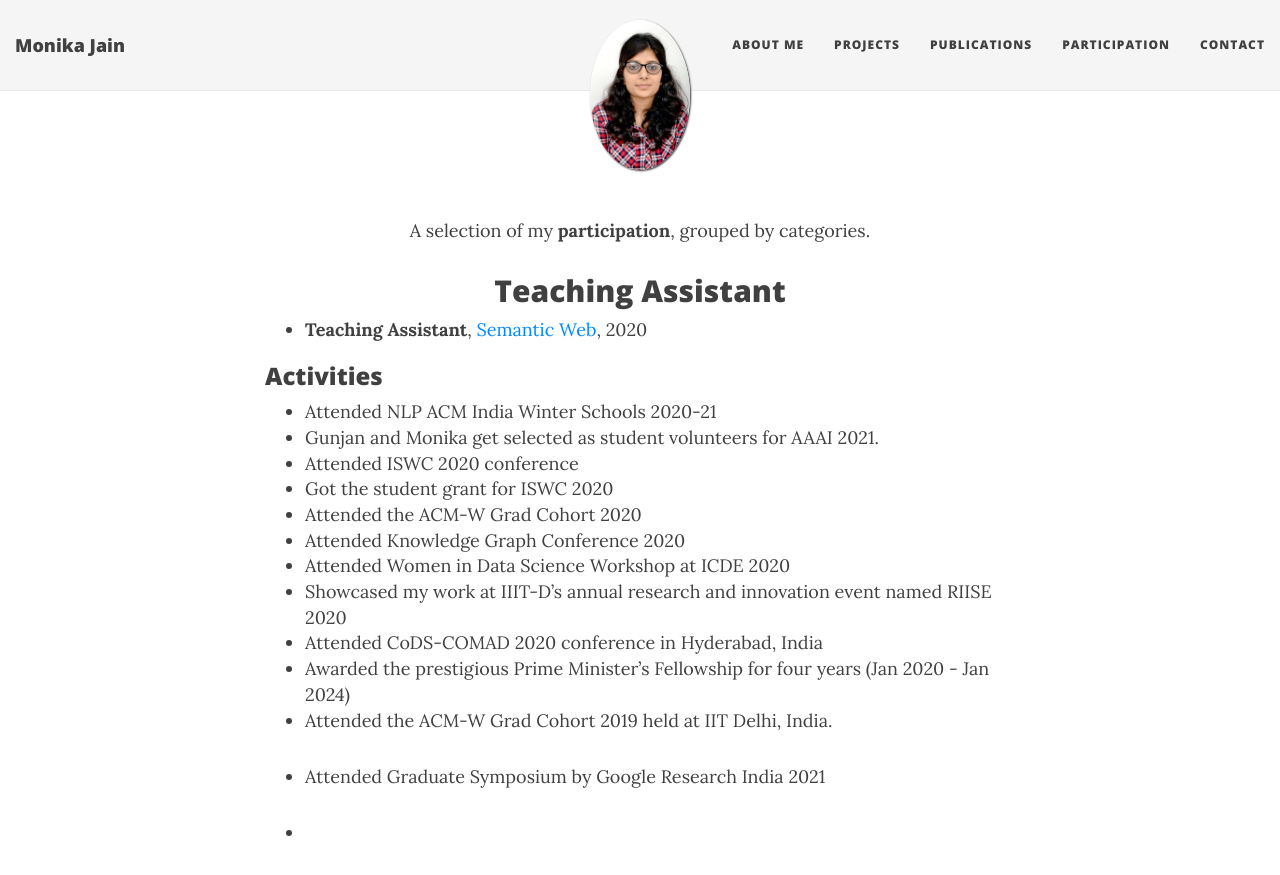
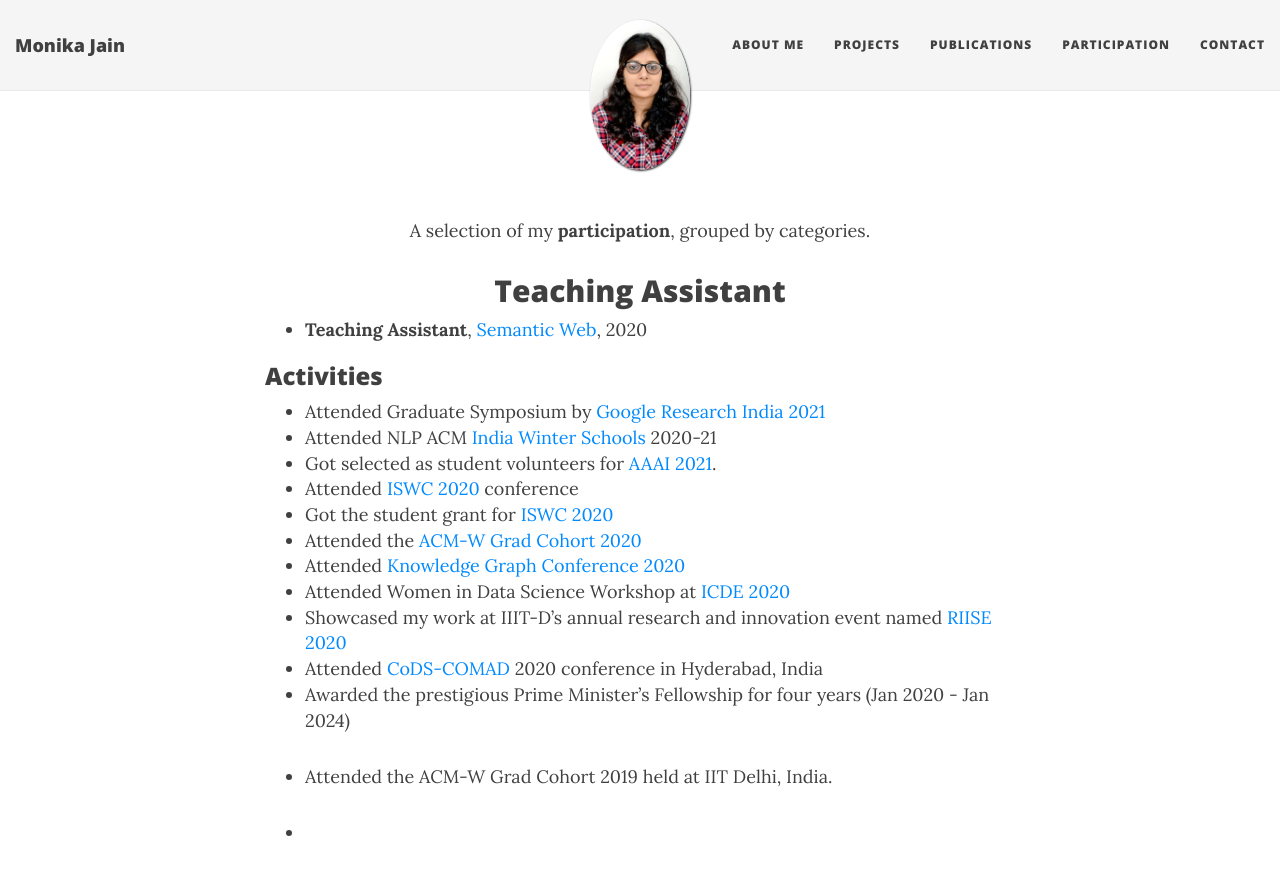
Before and after one commit to MonikaJain19/MonikaJain19.github.io, a Jekyll site: the page built from participation.md, in a window 1280 px wide and 900 px high. Shown: the top 875 px of the window. Built offline with Jekyll 4.4.1, drawn with Linux system fonts in a browser that asks for light colours; nearby versions of some CDN libraries.

Commit message:
Update participation.md

```diff
--- a/participation.md
+++ b/participation.md
@@ -15,17 +15,17 @@ A selection of my <b>participation</b>, grouped by categories.
 
 
 ### Activities
-- Attended NLP ACM India Winter Schools 2020-21
-- Gunjan and Monika get selected as student volunteers for AAAI 2021.
-- Attended ISWC 2020 conference
-- Got the student grant for ISWC 2020
-- Attended the ACM-W Grad Cohort 2020
-- Attended Knowledge Graph Conference 2020
-- Attended Women in Data Science Workshop at ICDE 2020
-- Showcased my work at IIIT-D’s annual research and innovation event named RIISE 2020
-- Attended CoDS-COMAD 2020 conference in Hyderabad, India
+- Attended Graduate Symposium by [Google Research India 2021](https://sites.google.com/view/graduatesymposium2021)
+- Attended NLP ACM [India Winter Schools](https://aaai.org/Conferences/AAAI-21/) 2020-21
+- Got selected as student volunteers for [AAAI 2021](https://aaai.org/Conferences/AAAI-21/).
+- Attended [ISWC 2020](https://iswc2020.semanticweb.org/) conference
+- Got the student grant for [ISWC 2020](https://iswc2020.semanticweb.org/)
+- Attended the [ACM-W Grad Cohort 2020](https://www.notion.so/ACM-W-Grad-Cohort-07310849305f495295988afe113cc386)
+- Attended [Knowledge Graph Conference 2020](https://www.ontotext.com/company/event/knowledge-graph-conference-2020/)
+- Attended Women in Data Science Workshop at [ICDE 2020](http://www.cvent.com/events/2020-ieee-36th-international-conference-on-data-engineering-icde-/archived-fcacca63e07548a0a386a13277d86750.aspx)
+- Showcased my work at IIIT-D’s annual research and innovation event named [RIISE 2020](https://www.iiitd.ac.in/riise)
+- Attended [CoDS-COMAD](https://cods-comad.in/) 2020 conference in Hyderabad, India
 - Awarded the prestigious Prime Minister’s Fellowship for four years (Jan 2020 - Jan 2024)
 - Attended the ACM-W Grad Cohort 2019 held at IIT Delhi, India.
-- Attended Graduate Symposium by Google Research India 2021
 
 -
```
